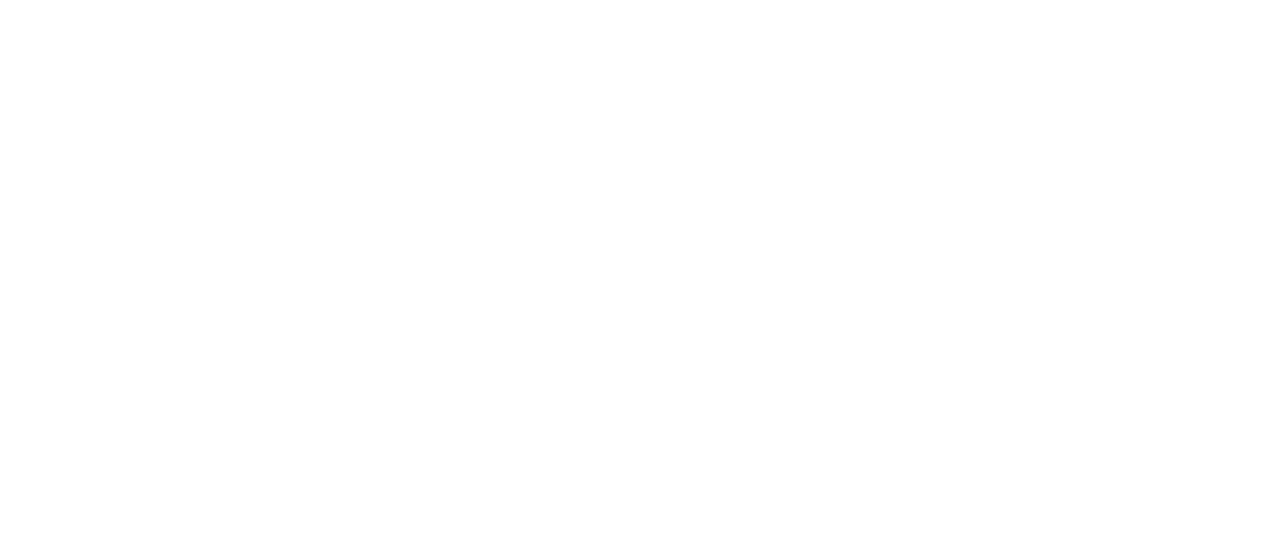
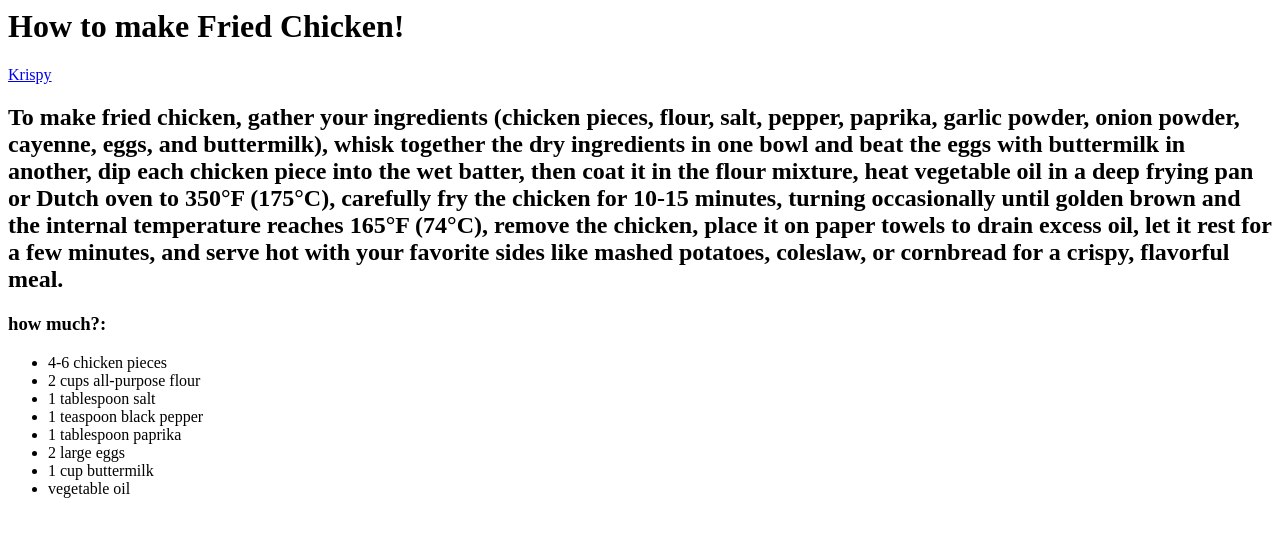
Before and after one commit to Nuttysack21/TCD-CIS-WebDev, a plain HTML site: page module03/lab1.html in a window 1280 px wide. Drawn offline with Linux system fonts and the light colour scheme.

Commit message:
Update lab1.html

```diff
--- a/module03/lab1.html
+++ b/module03/lab1.html
@@ -2,12 +2,22 @@
   <body>
     <main>
 <html lang="en-US">
+<h1>How to make Fried Chicken!</h1>
+<a href="https://cdn.freecodecamp.org/curriculum/cat-photo-app/running-cats.jpg">Krispy</a>
 
+<h2>To make fried chicken, gather your ingredients (chicken pieces, flour, salt, pepper, paprika, garlic powder, onion powder, cayenne, eggs, and buttermilk), whisk together the dry ingredients in one bowl and beat the eggs with buttermilk in another, dip each chicken piece into the wet batter, then coat it in the flour mixture, heat vegetable oil in a deep frying pan or Dutch oven to 350°F (175°C), carefully fry the chicken for 10-15 minutes, turning occasionally until golden brown and the internal temperature reaches 165°F (74°C), remove the chicken, place it on paper towels to drain excess oil, let it rest for a few minutes, and serve hot with your favorite sides like mashed potatoes, coleslaw, or cornbread for a crispy, flavorful meal.</h2>
 
-
-
-
-
+<h3>how much?:</h3>
+ <ul>
+          <li> 4-6 chicken pieces</li>
+          <li> 2 cups all-purpose flour</li>
+          <li> 1 tablespoon salt</li>
+          <li>1 teaspoon black pepper</li>
+          <li> 1 tablespoon paprika</li>
+          <li> 2 large eggs</li>
+          <li> 1 cup buttermilk</li>
+          <li> vegetable oil</li>
+ </ul>
 
 
 
```
